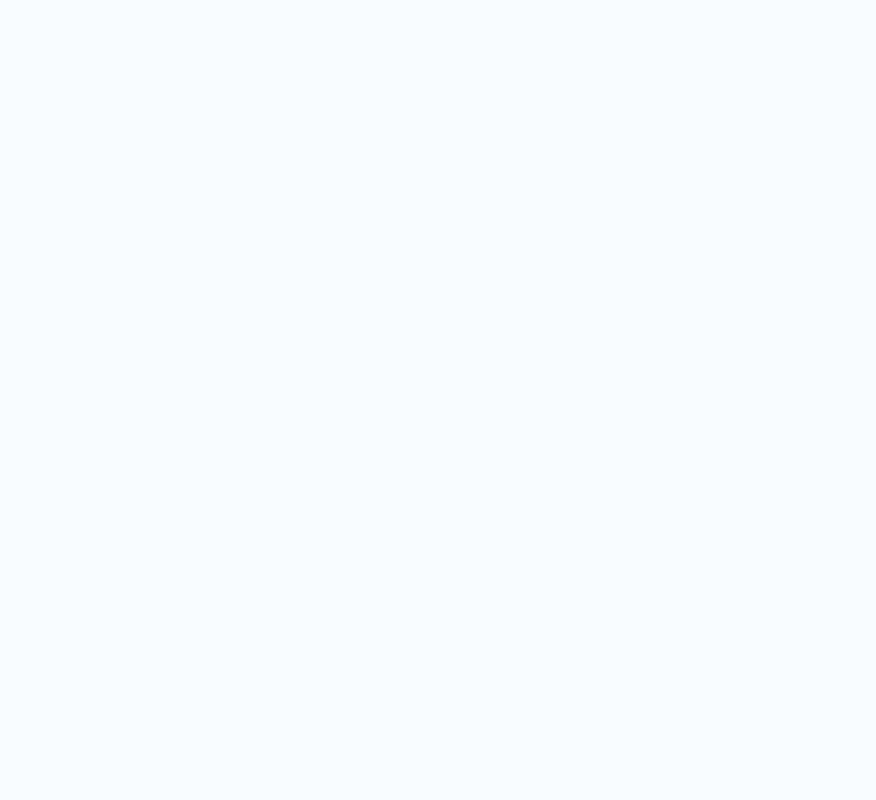
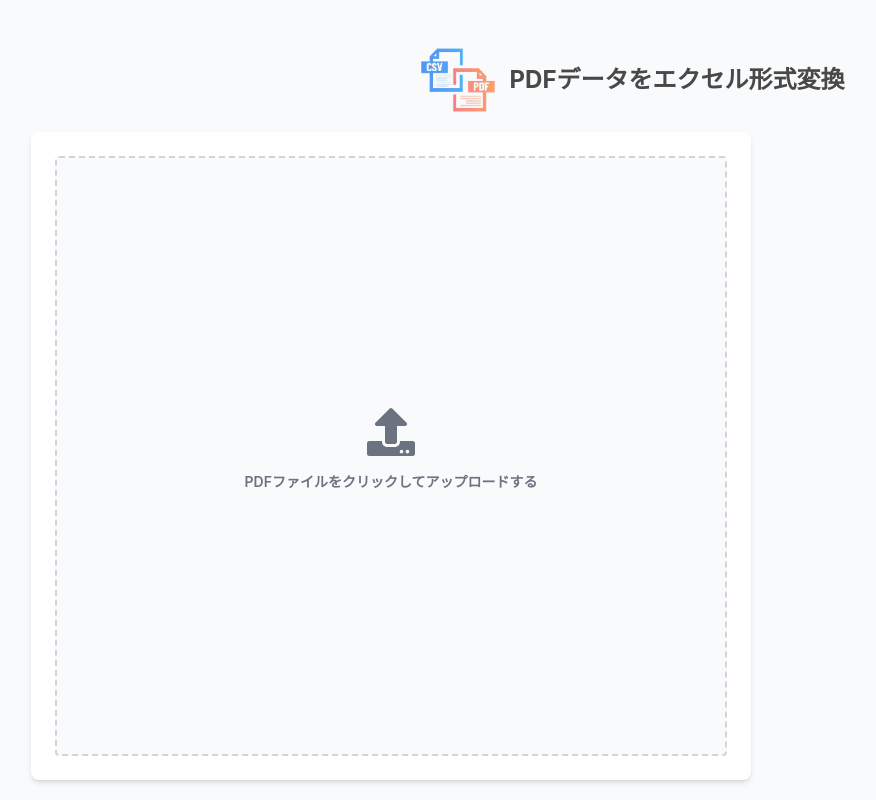
Before and after one commit to KwaHash/pdf2csv-converter, a Next.js app: page / in a window 1280 px wide. Shown: the whole page, without its empty margins (9-885 px from the left). Built offline with nearby package versions, Linux system fonts and the light colour scheme.

Commit message:
feat: add pdf uploader feature

```diff
--- a/app/page.tsx
+++ b/app/page.tsx
@@ -1,7 +1,9 @@
-import Image from "next/image";
+import PDF2CSVConverterPage from "@/features/PDF2CSVConverterPage";
 
 export default function Home() {
   return (
-    <div></div>
+    <main className="flex flex-col min-h-screen">
+      <PDF2CSVConverterPage />
+    </main>
   );
 }
--- /dev/null
+++ b/components/atoms/PDFUploaderButton.tsx
@@ -0,0 +1,33 @@
+import React from 'react';
+import { FaUpload } from "react-icons/fa";
+
+type PDFUploaderButtonProps = {
+  onFileChange: (e: React.ChangeEvent<HTMLInputElement>) => void;
+  inputRef: React.RefObject<HTMLInputElement>;
+};
+
+const PDFUploaderButton: React.FC<PDFUploaderButtonProps> = ({ onFileChange, inputRef }) => {
+  return (
+    <label
+      htmlFor="pdf-upload"
+      className="flex flex-col items-center justify-center w-full h-full border-2 border-dashed border-gray-300 rounded cursor-pointer bg-gray-50 hover:bg-gray-100 transition-colors duration-300 ease-out"
+    >
+      <div className="flex flex-col items-center justify-center pt-5 pb-6">
+        <FaUpload className="w-12 h-12 mb-4 text-gray-500" />
+        <p className="mb-2 text-sm text-gray-500">
+          <span className="font-semibold">PDFファイルをクリックしてアップロードする</span>
+        </p>
+      </div>
+      <input
+        ref={inputRef}
+        id="pdf-upload"
+        type="file"
+        className="hidden"
+        accept="application/pdf"
+        onChange={onFileChange}
+      />
+    </label>
+  );
+}
+
+export default PDFUploaderButton;
--- /dev/null
+++ b/components/organisms/PDFUpload.tsx
@@ -0,0 +1,79 @@
+'use client';
+
+import React, { useState, useRef } from 'react';
+import PDFUploaderButton from '@/components/atoms/PDFUploaderButton';
+import { FaFilePdf } from "react-icons/fa6";
+import { ThemeProvider, Button } from "@mui/material";
+import theme from '@/lib/theme';
+
+const PDFUpload: React.FC = () => {
+  const fileInputRef = useRef<HTMLInputElement>(null);
+  const [pdfUrl, setPdfUrl] = useState<string | null>(null);
+  const [pdfFile, setPdfFile] = useState<File | null>(null);
+  const [showPdfContent, setShowPdfContent] = useState(false);
+
+  const handleFileChange = (e: React.ChangeEvent<HTMLInputElement>) => {
+    const file = e.target.files?.[0];
+    if (file && file.type === 'application/pdf') {
+      setPdfUrl(URL.createObjectURL(file));
+      setPdfFile(file);
+    } else {
+      alert('有効なPDFファイルをアップロードしてください。');
+    }
+  };
+
+  const clearPDF = () => {
+    setPdfUrl(null);
+    setPdfFile(null);
+    if (fileInputRef.current) {
+      fileInputRef.current.value = '';
+    }
+  };
+
+  return (
+    <ThemeProvider theme={theme}>
+      <div className="flex flex-col w-full p-6 bg-white rounded-lg shadow-md">
+        {pdfUrl && pdfFile ? (
+          <div className="flex flex-col flex-grow mt-4 w-full">
+            <div className="w-full flex items-center gap-3 p-3 border rounded-sm">
+              <FaFilePdf className="text-blue-500 text-3xl" />
+              <div className="flex-1">
+                <p className="font-medium">{pdfFile.name}</p>
+              </div>
+              <div className="flex gap-2">
+                <Button
+                  variant="outlined"
+                  color="error"
+                  sx={{
+                    "borderRadius": "3px",
+                    "fontSize": "12px",
+                    "padding": "3px",
+                  }}
+                  onClick={clearPDF}
+                >
+                  削除
+                </Button>
+              </div>
+            </div>
+            <div className="w-full mt-4 flex-grow">
+              <embed
+                src={pdfUrl}
+                type="application/pdf"
+                width="100%"
+                height="100%"
+                className="rounded-lg border"
+              />
+            </div>
+          </div>
+        ) : (
+          <PDFUploaderButton
+            onFileChange={handleFileChange}
+            inputRef={fileInputRef}
+          />
+        )}
+      </div>
+    </ThemeProvider>
+  );
+}
+
+export default PDFUpload;
--- /dev/null
+++ b/features/PDF2CSVConverterPage.tsx
@@ -0,0 +1,22 @@
+"use client";
+
+import React from "react";
+import Image from "next/image";
+
+import PDFUpload from "@/components/organisms/PDFUpload";
+
+const PDF2CSVConverterPage = () => {
+  return (
+    <div className="flex flex-col p-10 pb-5 w-full grow">
+      <h2 className='flex justify-center items-center gap-3 text-2xl font-bold'>
+        <Image src="/imgs/converter.png" width={80} height={80} alt="Converter" />
+        PDFデータをエクセル形式変換
+      </h2>
+      <div className="grid grid-cols-[60%,40%] gap-10 w-full flex-grow mt-3">
+        <PDFUpload />
+      </div>
+    </div>
+  )
+}
+
+export default PDF2CSVConverterPage;
--- a/package.json
+++ b/package.json
@@ -14,7 +14,8 @@
     "@mui/material": "^6.4.1",
     "next": "14.2.23",
     "react": "^18",
-    "react-dom": "^18"
+    "react-dom": "^18",
+    "react-icons": "^5.4.0"
   },
   "devDependencies": {
     "@types/node": "^20",
--- a/tailwind.config.ts
+++ b/tailwind.config.ts
@@ -5,6 +5,7 @@ const config: Config = {
     "./pages/**/*.{js,ts,jsx,tsx,mdx}",
     "./components/**/*.{js,ts,jsx,tsx,mdx}",
     "./app/**/*.{js,ts,jsx,tsx,mdx}",
+    "./features/**/*.{js,ts,jsx,tsx,mdx}",
   ],
   theme: {
     extend: {
```
Also changed, not shown: public/imgs/converter.png (added), 1 other file (tests, documents, lock files or other folders).
